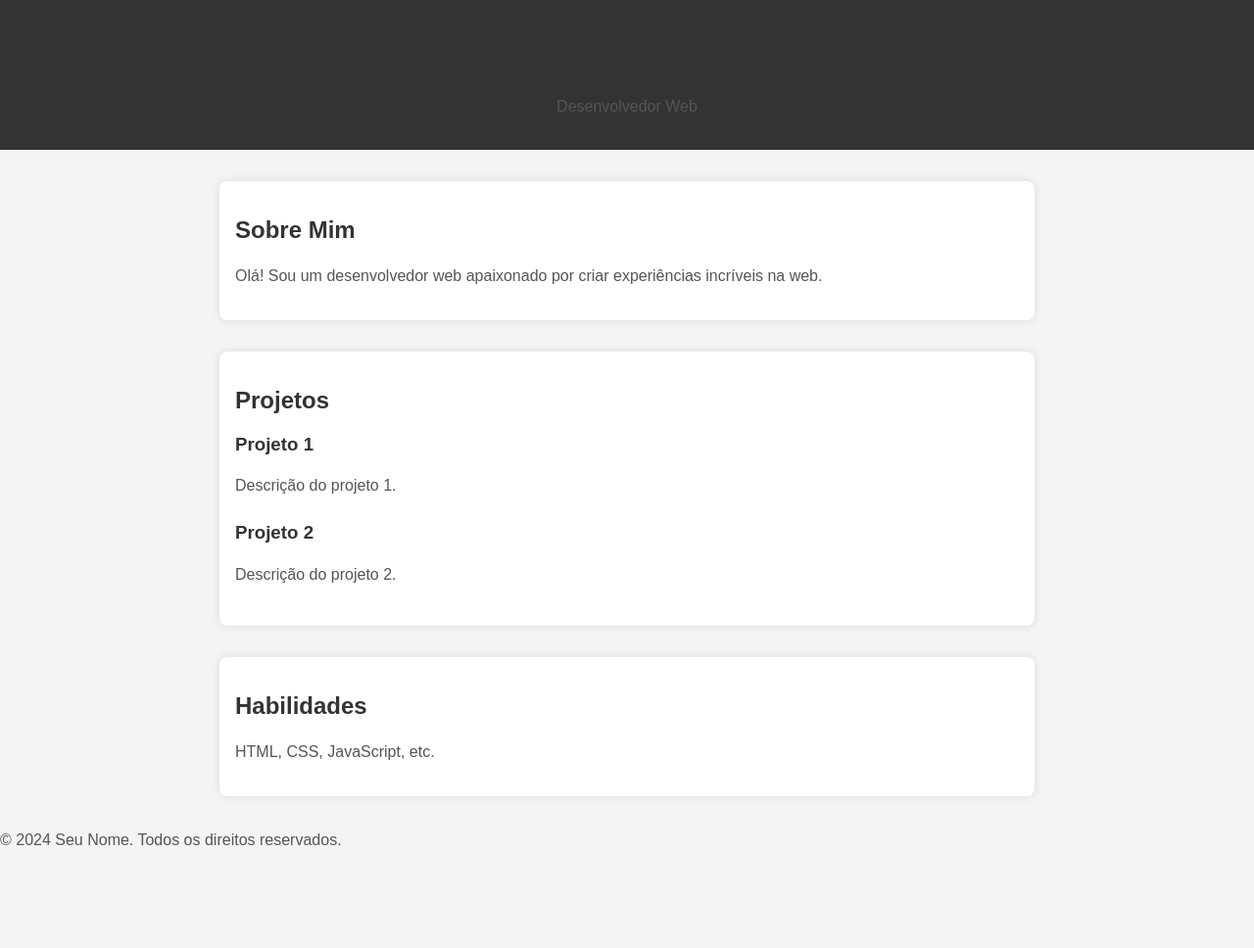
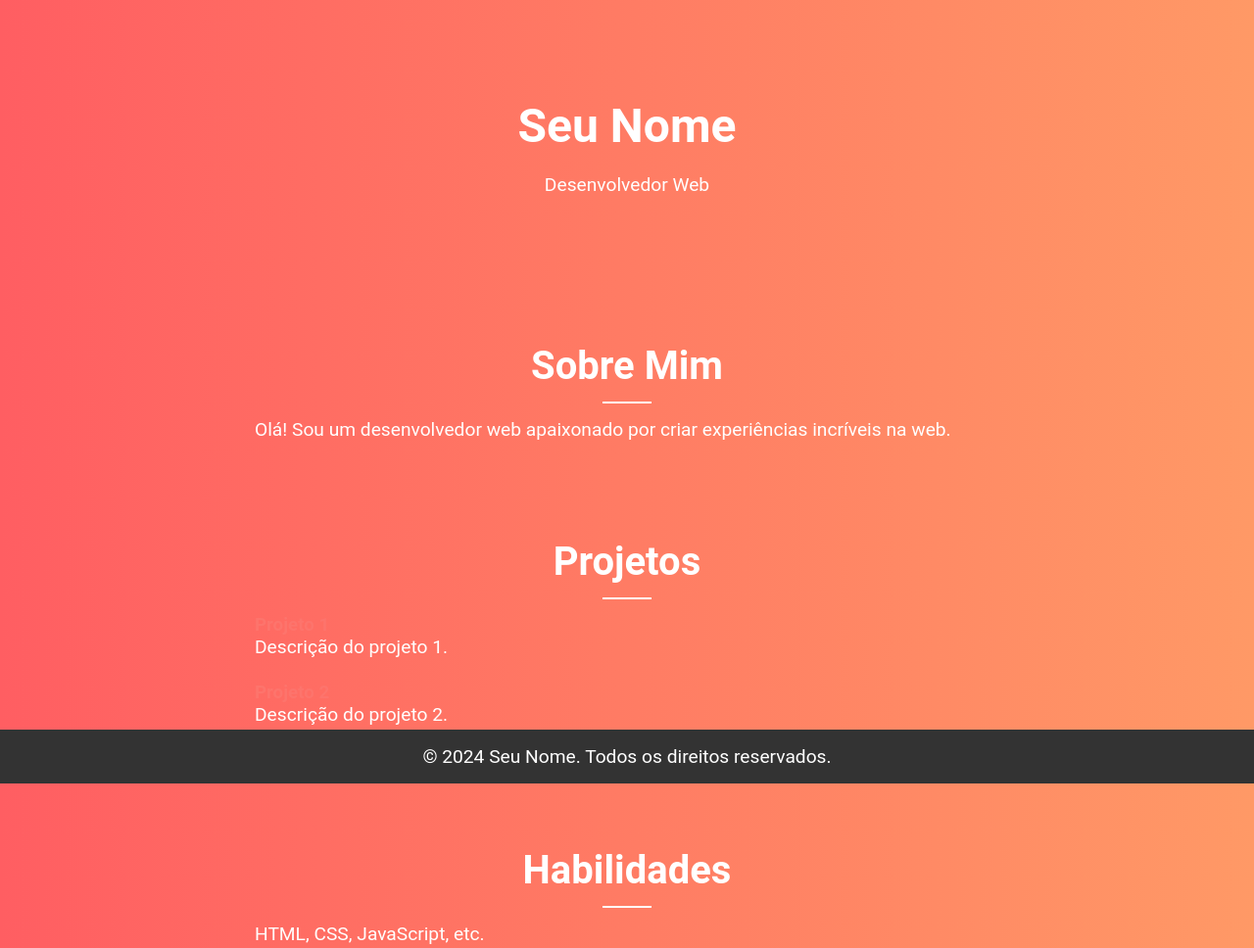
Before and after one commit to LuanKayllon/portfolio, a plain HTML site: page index.html in a window 1280 px wide. Shown: the top 968 px of the page at 98% size. Before the commit the page ends 886 px from the top, so only its background shows below. Drawn offline with Linux system fonts and the light colour scheme.

Commit message:
Update index.html

```diff
--- a/index.html
+++ b/index.html
@@ -5,40 +5,94 @@
     <meta name="viewport" content="width=device-width, initial-scale=1.0">
     <title>Seu Nome - Portfólio</title>
     <style>
-        body {
-            font-family: 'Arial', sans-serif;
-            background-color: #f4f4f4;
+        /* Reset CSS */
+        * {
             margin: 0;
             padding: 0;
+            box-sizing: border-box;
+        }
+
+        /* Global Styles */
+        body {
+            font-family: 'Roboto', sans-serif;
+            background: linear-gradient(to right, #ff5e62, #ff9966);
+            color: #fff;
+            margin: 0;
+        }
+
+        .container {
+            max-width: 800px;
+            margin: 0 auto;
+            padding: 0 20px;
         }
 
         header {
-            background-color: #333;
-            color: white;
             text-align: center;
-            padding: 1em;
+            padding: 100px 0;
+        }
+
+        h1 {
+            font-size: 3em;
+            margin-bottom: 20px;
+        }
+
+        p {
+            font-size: 1.2em;
         }
 
         section {
-            max-width: 800px;
-            margin: 2em auto;
-            padding: 1em;
-            background-color: white;
-            border-radius: 8px;
-            box-shadow: 0 0 10px rgba(0, 0, 0, 0.1);
+            padding: 50px 0;
         }
 
-        h1, h2, h3 {
-            color: #333;
+        h2 {
+            font-size: 2.5em;
+            margin-bottom: 30px;
+            position: relative;
+            text-align: center;
         }
 
-        p {
-            line-height: 1.6;
-            color: #555;
+        h2::after {
+            content: '';
+            display: block;
+            width: 50px;
+            height: 2px;
+            background-color: #fff;
+            position: absolute;
+            bottom: -15px;
+            left: 50%;
+            transform: translateX(-50%);
         }
 
         .project {
             margin-bottom: 1.5em;
+        }
+
+        .project h3 {
+            color: #fd746c;
+        }
+
+        footer {
+            background-color: #333;
+            color: #fff;
+            text-align: center;
+            padding: 1em;
+            position: fixed;
+            bottom: 0;
+            width: 100%;
+        }
+
+        @media screen and (max-width: 600px) {
+            h1 {
+                font-size: 2em;
+            }
+
+            p {
+                font-size: 1em;
+            }
+
+            section {
+                padding: 1em;
+            }
         }
     </style>
 </head>
@@ -49,28 +103,32 @@
         <p>Desenvolvedor Web</p>
     </header>
 
-    <section>
+    <section id="about">
+        <div class="container">
             <h2>Sobre Mim</h2>
             <p>Olá! Sou um desenvolvedor web apaixonado por criar experiências incríveis na web.</p>
+        </div>
     </section>
 
-    <section>
+    <section id="projects">
+        <div class="container">
             <h2>Projetos</h2>
-
             <div class="project">
                 <h3>Projeto 1</h3>
                 <p>Descrição do projeto 1.</p>
             </div>
-
             <div class="project">
                 <h3>Projeto 2</h3>
                 <p>Descrição do projeto 2.</p>
             </div>
+        </div>
     </section>
 
-    <section>
+    <section id="skills">
+        <div class="container">
             <h2>Habilidades</h2>
             <p>HTML, CSS, JavaScript, etc.</p>
+        </div>
     </section>
 
     <footer>
```
Lines whose indentation alone changed are shown as unchanged.
